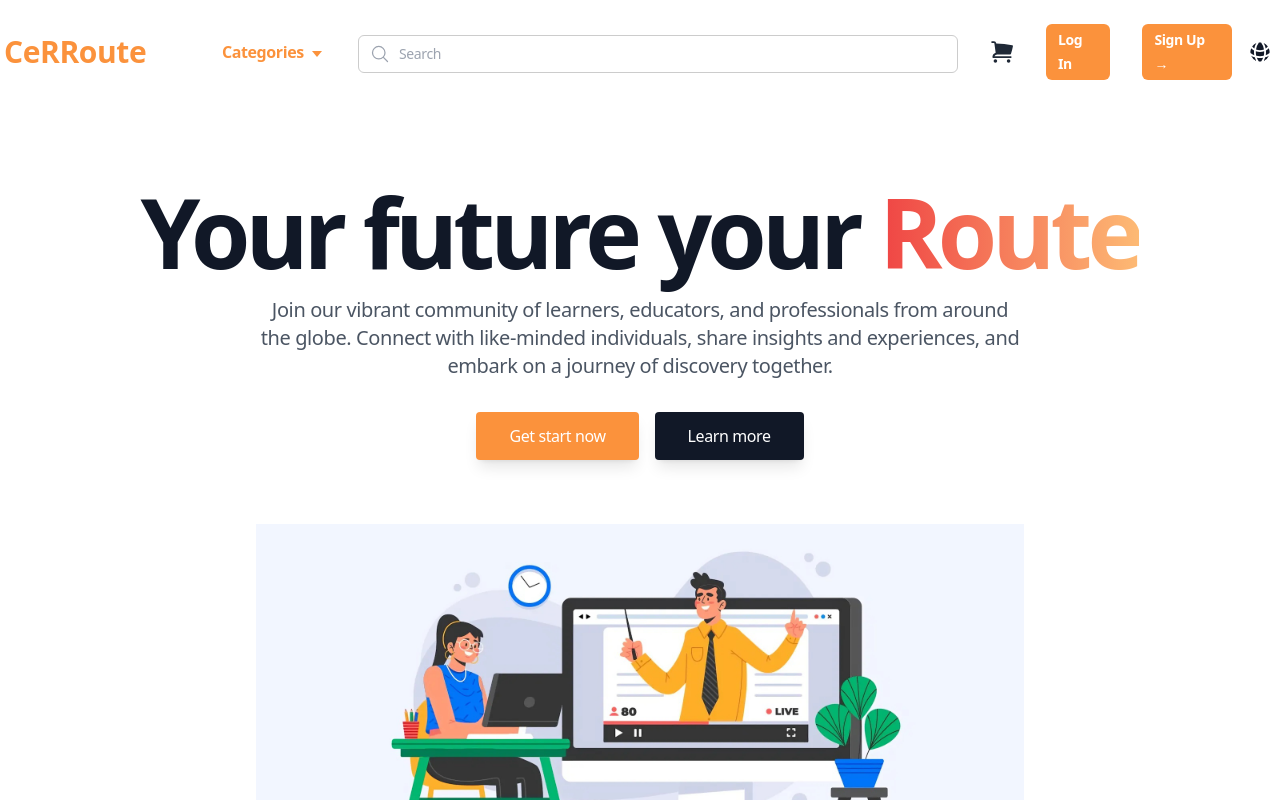
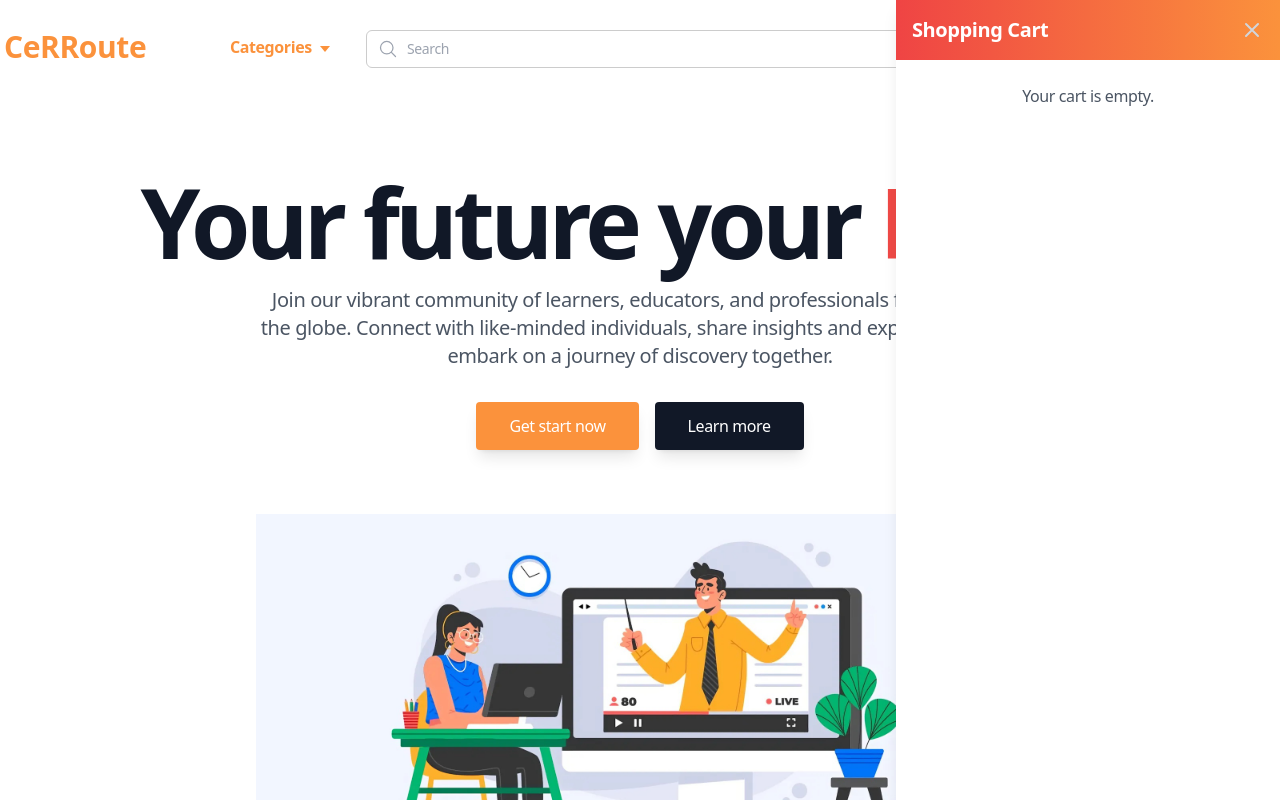
Before and after one commit to melikbilyay/cerrrouteee, a Next.js app: page / in a window 1280 px wide. Both pictures are taken after a click on the button 1002 px from the left and 52 px from the top of the page. Shown: the top 800 px of the page. Built offline with nearby package versions, Linux system fonts and the light colour scheme; no server answers.

Commit message:
shopping cart

```diff
--- /dev/null
+++ b/app/components/Cart.tsx
@@ -0,0 +1,56 @@
+// Import necessary dependencies
+import { useState } from 'react';
+import { motion } from 'framer-motion';
+
+// Define interface for props
+interface CartProps {
+    onClose: () => void; // Callback function to close the cart
+}
+
+// Cart component
+const Cart: React.FC<CartProps> = ({ onClose }) => {
+    const [isOpen, setIsOpen] = useState(true); // State to manage cart visibility
+
+    // Function to handle closing the cart
+    const handleClose = () => {
+        setIsOpen(false);
+        onClose();
+    };
+
+    return (
+        <motion.div
+            initial={{ x: '100%' }} // Initial position off-screen to the right
+            animate={{ x: isOpen ? 0 : '100%' }} // Slide in when isOpen is true, otherwise slide out
+            transition={{ type: 'spring', stiffness: 300, damping: 30 }} // Spring animation for smooth transition
+            className="fixed inset-y-0 right-0 z-50 bg-white w-96 shadow-lg overflow-y-auto"
+        >
+            {/* Cart header */}
+            <div className="flex justify-between items-center p-4 bg-gradient-to-r from-red-500 to-orange-400 text-white">
+                <h2 className="text-xl font-bold">Shopping Cart</h2>
+                {/* Close button */}
+                <button className="text-gray-300 hover:text-white" onClick={handleClose}>
+                    <svg
+                        xmlns="http://www.w3.org/2000/svg"
+                        className="h-6 w-6"
+                        fill="none"
+                        viewBox="0 0 24 24"
+                        stroke="currentColor"
+                    >
+                        <path
+                            strokeLinecap="round"
+                            strokeLinejoin="round"
+                            strokeWidth="2"
+                            d="M6 18L18 6M6 6l12 12"
+                        />
+                    </svg>
+                </button>
+            </div>
+            {/* Cart content */}
+            <div className="p-6">
+                <p className="text-center text-gray-600 font-medium">Your cart is empty.</p>
+            </div>
+        </motion.div>
+    );
+};
+
+export default Cart;
--- a/app/components/ui/header.tsx
+++ b/app/components/ui/header.tsx
@@ -7,6 +7,7 @@ import { GlobeAltIcon, ShoppingCartIcon } from '@heroicons/react/20/solid';
 import Link from 'next/link';
 import useFirebaseAuth from '../../hook/useFirebaseAuth'; // Adjust the path as per your project structure
 import Navbar from './Navbar';
+import Cart from './../Cart';
 import { UserCircleIcon } from "@heroicons/react/16/solid";
 
 function classNames(...classes) {
@@ -20,7 +21,11 @@ export default function Example() {
     const { user, loading, signIn, signOut } = useFirebaseAuth(); // Destructure the required functions from the hook
     const dropdownRef = useRef(null);
     const hoverTimeoutRef = useRef(null);
+    const [isCartOpen, setIsCartOpen] = useState(false);
 
+    const handleCartToggle = () => {
+        setIsCartOpen(!isCartOpen);
+    };
     useEffect(() => {
         const onScroll = () => {
             setIsScrolled(window.scrollY > 0);
@@ -111,9 +116,15 @@ export default function Example() {
                     </div>
                 </Popover.Group>
                 <div className="flex items-center space-x-12">
-                    <button className="p-4 text-gray-800">
-                        <ShoppingCartIcon className="h-6 w-6"/>
+                    <button
+                        className="p-2   "
+                        onClick={handleCartToggle}
+                    >
+                        <ShoppingCartIcon className="colo h-6 w-6 text-orange-400" />
                     </button>
+
+                    {/* Cart Component */}
+                    {isCartOpen && <Cart onClose={() => setIsCartOpen(false)} />}
 
                 </div>
                 <div className="hidden lg:flex lg:flex-1 lg:justify-start space-x-8">
@@ -129,8 +140,8 @@ export default function Example() {
                             </Link>
                         </>
                     ) : (
-                        // User is logged in, show dropdown menu
-                        <div className="relative" ref={dropdownRef}>
+
+                        <div className="relative left-14" ref={dropdownRef}>
                             <button
                                 onClick={handleProfileClick}
 
@@ -181,7 +192,7 @@ export default function Example() {
                             >
                                 <Popover.Panel
                                     static
-                                    className="absolute left-0 w-48 mt-2 origin-top-right bg-white divide-y divide-gray-200 rounded-md shadow-lg ring-1 ring-black ring-opacity-5 focus:outline-none"
+                                    className="absolute -left-7 w-30 mt-2 origin-top-right bg-white divide-y divide-gray-200 rounded-md shadow-lg ring-1 ring-black ring-opacity-5 focus:outline-none"
                                 >
                                     <div className="py-1">
                                         <a href="#" className="block px-4 py-2 text-sm text-gray-700 hover:bg-gray-100">
--- a/package.json
+++ b/package.json
@@ -16,6 +16,7 @@
     "@heroicons/react": "^2.1.4",
     "aos": "^2.3.4",
     "firebase": "^10.12.3",
+    "framer-motion": "^11.3.0",
     "heroicons-react": "^1.4.1",
     "next": "14.2.4",
     "react": "^18",
```
Also changed, not shown: 1 other file (tests, documents, lock files or other folders).
